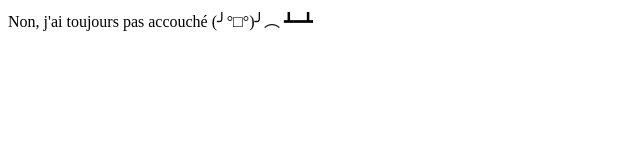
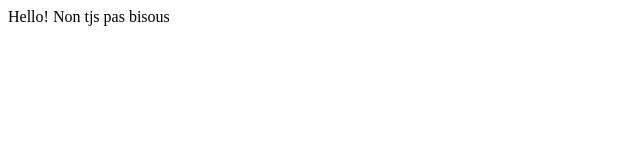
Before and after one commit to alorsalorsalors/alorsalorsalors.github.io, a plain HTML site: page index.html in a window 1280 px wide. Shown: the whole page, without its empty margins (0-640 px from the left). Drawn offline with Linux system fonts and the light colour scheme.

Commit message:
Update index.html

```diff
--- a/index.html
+++ b/index.html
@@ -1,4 +1,4 @@
 <head></head>
 <body>
-Non, j'ai toujours pas accouché (╯°□°)╯︵ ┻━┻
+Hello! Non tjs pas bisous
 </body>
```
